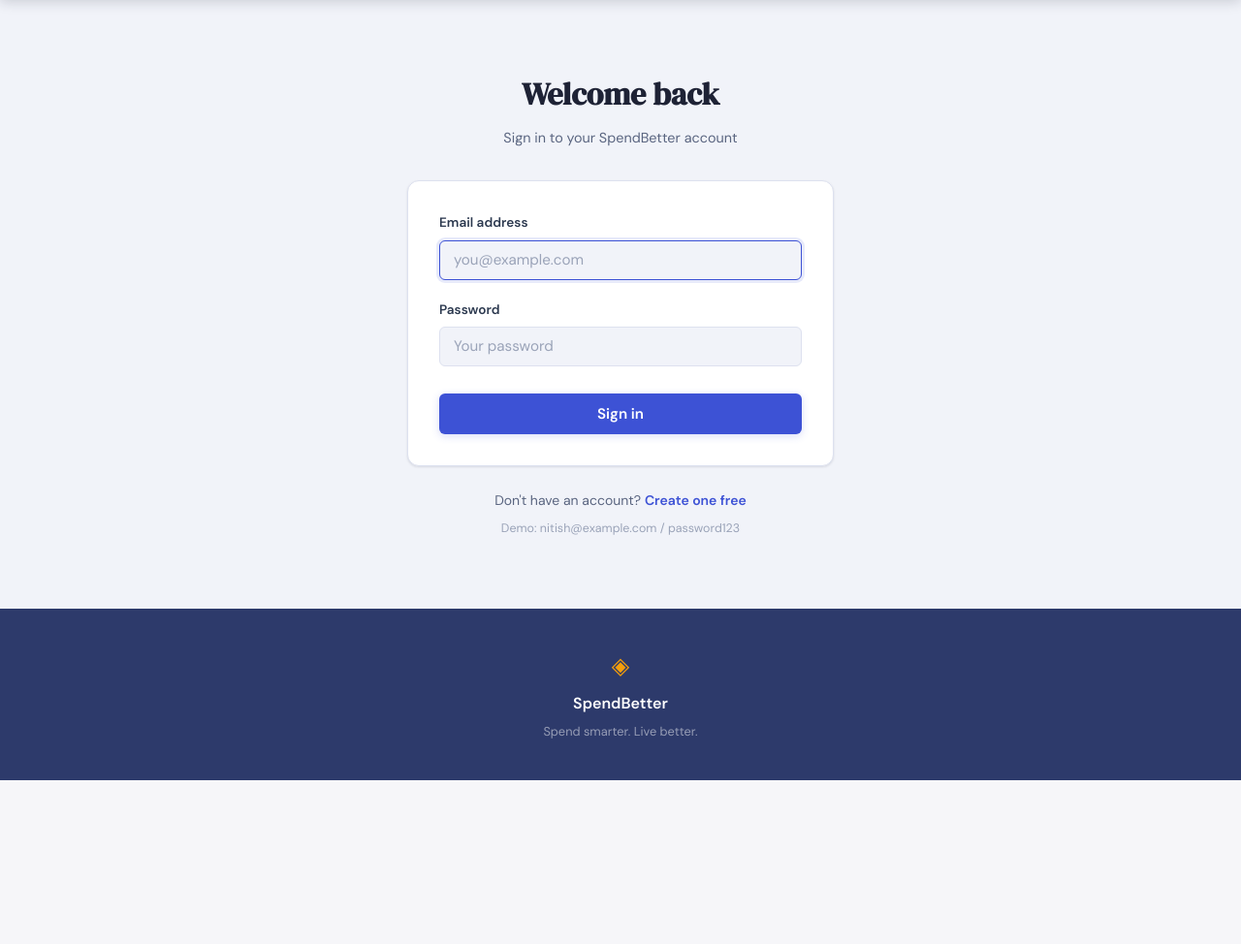
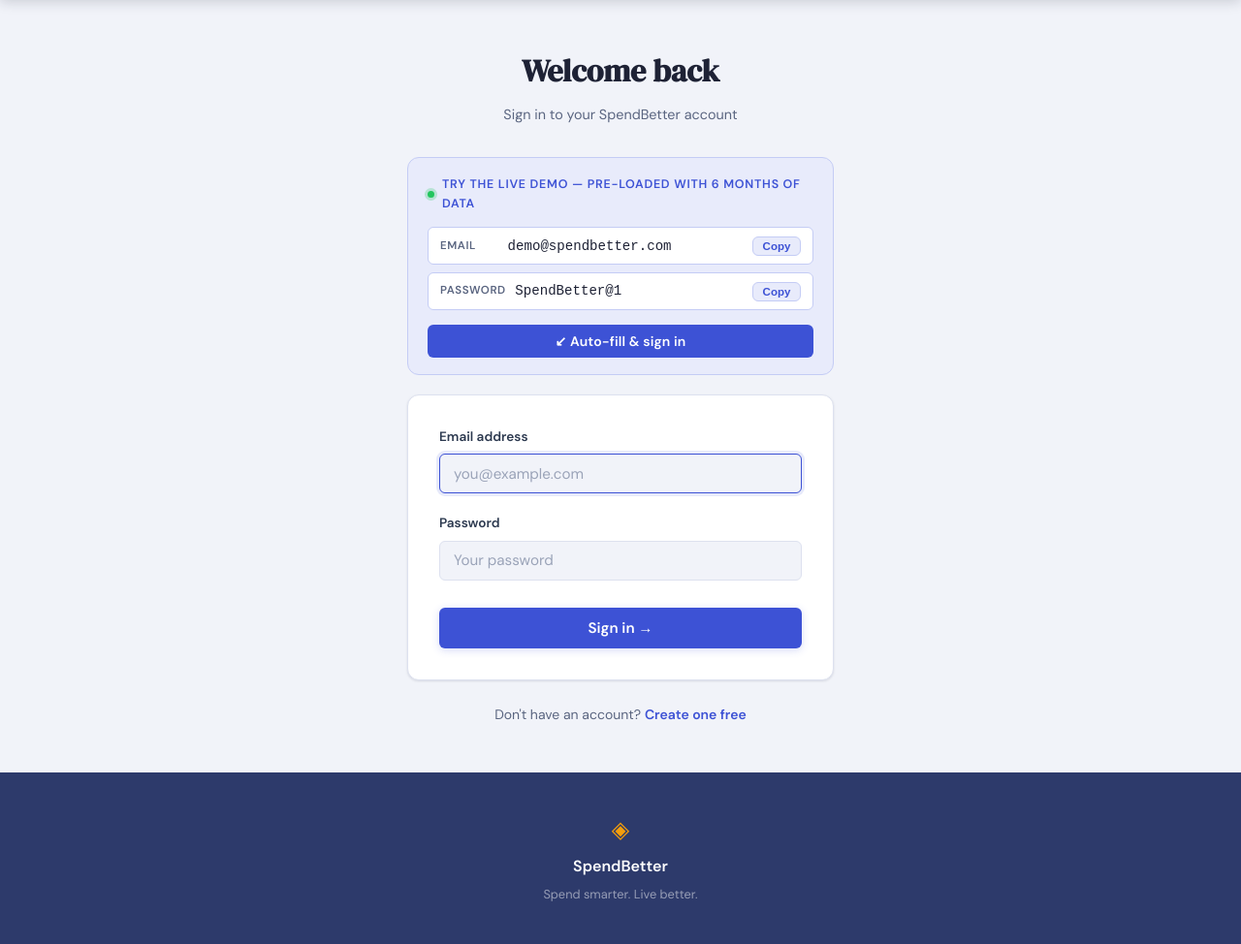
Before and after one commit to solutiongate-learn/flask-finance-tracker, a Flask app: page /auth/login in a window 1280 px wide. Shown: the part 62-1036 px from the top of the page at 97% size. Before the commit the page ends 867 px from the top, so only its background shows below. Run offline with Flask 3, Linux system fonts and the light colour scheme; some libraries are stand-ins or nearby versions.

Commit message:
feat: update demo credentials and add copyable login card
- Demo user renamed to Sudhanshu Singh (demo@spendbetter.com / SpendBetter@1)
- Login page: new demo credentials card shown above the form with:
    • Individual Copy buttons per field (clipboard API)
    • "Auto-fill & sign in" one-click button that fills + submits the form
    • Monospace font for values, user-select:all for easy manual copy
    • Green live-dot indicator + indigo accent styling

Co-Authored-By: Claude Sonnet 4.6 <noreply@anthropic.com>

```diff
--- a/database/seed.py
+++ b/database/seed.py
@@ -21,9 +21,9 @@ import config
 
 # ── Demo credentials ──────────────────────────────────────────────────
 DEMO_USER = {
-    "name":     "Nitish Kumar",
-    "email":    "nitish@example.com",
-    "password": "password123",   # hashed before storage
+    "name":     "Sudhanshu Singh",
+    "email":    "demo@spendbetter.com",
+    "password": "SpendBetter@1",   # hashed before storage
 }
 
 # ── Sample expenses: 6 months of varied, realistic data ──────────────
--- a/static/css/style.css
+++ b/static/css/style.css
@@ -288,6 +288,99 @@ img, svg { display: block; max-width: 100%; }
 .auth-switch { text-align: center; font-size: 0.875rem; color: var(--ink-muted); }
 .auth-switch a { color: var(--accent); font-weight: 600; }
 .auth-switch a:hover { text-decoration: underline; }
+
+/* ── Demo credentials card ────────────────────────────────────── */
+.demo-card {
+    background: var(--accent-light);
+    border: 1.5px solid #c4ccf5;
+    border-radius: var(--radius-md);
+    padding: 1.1rem 1.25rem;
+    margin-bottom: 1.25rem;
+}
+
+.demo-card-label {
+    display: flex;
+    align-items: center;
+    gap: 0.5rem;
+    font-size: 0.78rem;
+    font-weight: 700;
+    color: var(--accent);
+    text-transform: uppercase;
+    letter-spacing: .06em;
+    margin-bottom: .85rem;
+}
+
+.demo-dot {
+    width: 7px; height: 7px;
+    border-radius: 50%;
+    background: #22c55e;
+    box-shadow: 0 0 0 3px rgba(34,197,94,.25);
+    flex-shrink: 0;
+}
+
+.demo-fields {
+    display: flex;
+    flex-direction: column;
+    gap: .5rem;
+    margin-bottom: .9rem;
+}
+
+.demo-field {
+    display: flex;
+    align-items: center;
+    gap: .6rem;
+    background: #fff;
+    border: 1px solid #c4ccf5;
+    border-radius: var(--radius-sm);
+    padding: .45rem .75rem;
+}
+
+.demo-field-label {
+    font-size: .72rem;
+    font-weight: 700;
+    color: var(--ink-muted);
+    text-transform: uppercase;
+    letter-spacing: .05em;
+    min-width: 60px;
+}
+
+.demo-field-value {
+    flex: 1;
+    font-size: .88rem;
+    font-family: var(--font-mono);
+    color: var(--ink);
+    user-select: all;          /* click → selects whole value */
+}
+
+.demo-copy-btn {
+    padding: .2rem .6rem;
+    background: var(--accent-light);
+    color: var(--accent);
+    border: 1px solid #c4ccf5;
+    border-radius: var(--radius-sm);
+    font-size: .72rem;
+    font-weight: 700;
+    cursor: pointer;
+    transition: background .15s, color .15s;
+    white-space: nowrap;
+}
+.demo-copy-btn:hover { background: var(--accent); color: #fff; }
+
+.demo-fill-btn {
+    width: 100%;
+    padding: .5rem;
+    background: var(--accent);
+    color: #fff;
+    border: none;
+    border-radius: var(--radius-sm);
+    font-family: var(--font-body);
+    font-size: .875rem;
+    font-weight: 700;
+    cursor: pointer;
+    transition: background .2s;
+    letter-spacing: .01em;
+}
+.demo-fill-btn:hover { background: #3347c2; }
 
 
 /* ── 7. Landing page ──────────────────────────────────────────── */
--- a/templates/auth/login.html
+++ b/templates/auth/login.html
@@ -10,12 +10,40 @@
             <p class="auth-subtitle">Sign in to your {{ app_name }} account</p>
         </div>
 
+        <!-- ── Demo credentials card ──────────────────────────────── -->
+        <div class="demo-card">
+            <div class="demo-card-label">
+                <span class="demo-dot"></span>
+                Try the live demo — pre-loaded with 6 months of data
+            </div>
+            <div class="demo-fields">
+                <div class="demo-field">
+                    <span class="demo-field-label">Email</span>
+                    <span class="demo-field-value" id="demo-email">demo@spendbetter.com</span>
+                    <button class="demo-copy-btn" onclick="copyDemo('demo-email', this)" title="Copy email">
+                        Copy
+                    </button>
+                </div>
+                <div class="demo-field">
+                    <span class="demo-field-label">Password</span>
+                    <span class="demo-field-value" id="demo-pass">SpendBetter@1</span>
+                    <button class="demo-copy-btn" onclick="copyDemo('demo-pass', this)" title="Copy password">
+                        Copy
+                    </button>
+                </div>
+            </div>
+            <button class="demo-fill-btn" onclick="fillDemo()">
+                ↙ Auto-fill &amp; sign in
+            </button>
+        </div>
+
+        <!-- ── Login form ─────────────────────────────────────────── -->
         <div class="auth-card">
             {% if error %}
             <div class="auth-error">{{ error }}</div>
             {% endif %}
 
-            <form method="POST" action="{{ url_for('auth.login') }}">
+            <form method="POST" action="{{ url_for('auth.login') }}" id="login-form">
                 <div class="form-group">
                     <label for="email">Email address</label>
                     <input type="email" id="email" name="email"
@@ -28,7 +56,7 @@
                            class="form-input" placeholder="Your password"
                            required>
                 </div>
-                <button type="submit" class="btn-submit">Sign in</button>
+                <button type="submit" class="btn-submit">Sign in →</button>
             </form>
         </div>
 
@@ -37,11 +65,34 @@
             <a href="{{ url_for('auth.register') }}">Create one free</a>
         </p>
 
-        <!-- Demo credentials hint — remove in production -->
-        <p class="auth-switch" style="margin-top:.5rem; font-size:.78rem; color:var(--ink-faint);">
-            Demo: nitish@example.com / password123
-        </p>
-
     </div>
 </section>
 {% endblock %}
+
+
+{% block scripts %}
+<script>
+/* Copy a demo field value to clipboard and flash "Copied!" */
+function copyDemo(id, btn) {
+    const text = document.getElementById(id).textContent;
+    navigator.clipboard.writeText(text).then(() => {
+        const orig = btn.textContent;
+        btn.textContent = "Copied!";
+        btn.style.background = "#0d9488";
+        btn.style.color = "#fff";
+        setTimeout(() => {
+            btn.textContent = orig;
+            btn.style.background = "";
+            btn.style.color = "";
+        }, 1500);
+    });
+}
+
+/* Fill the login form with demo credentials and submit */
+function fillDemo() {
+    document.getElementById("email").value    = document.getElementById("demo-email").textContent;
+    document.getElementById("password").value = document.getElementById("demo-pass").textContent;
+    document.getElementById("login-form").submit();
+}
+</script>
+{% endblock %}
```
